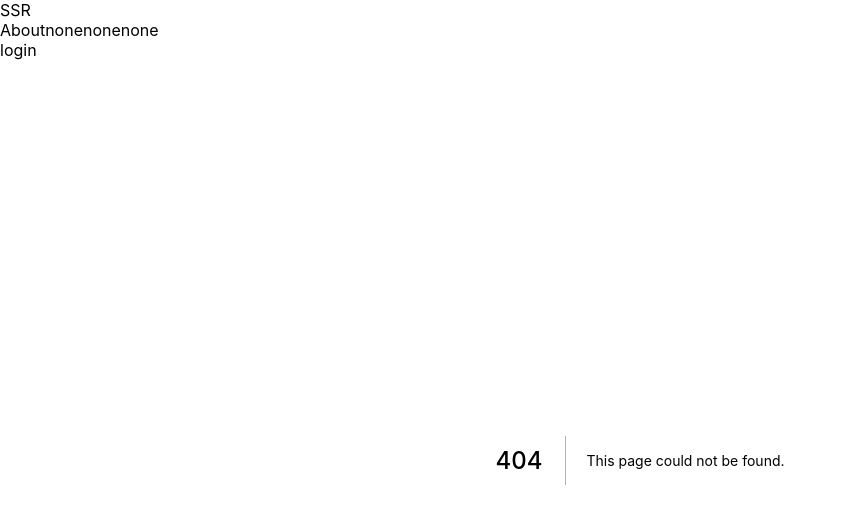
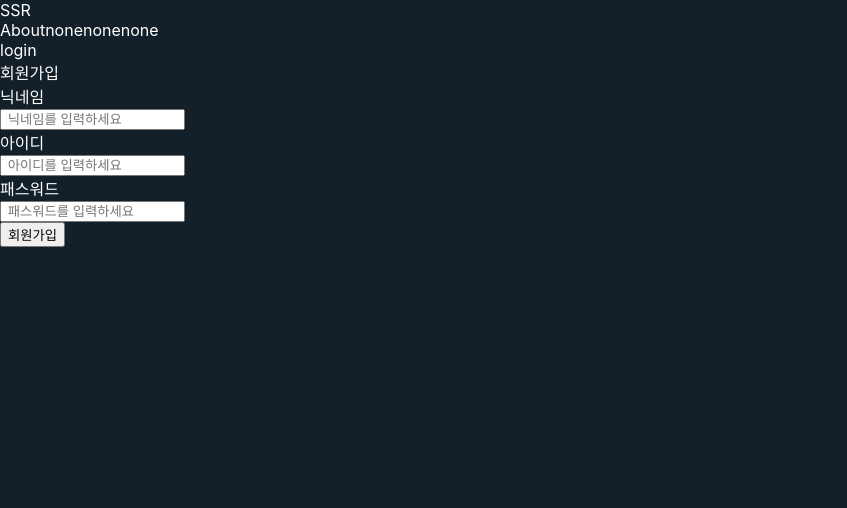
Before and after one commit to ananjaemin/SSR_myproject, a Next.js app: page /join in a window 1280 px wide. Before the commit this address had no page. Shown: the top 508 px of the page, without its empty margins (0-847 px from the left). Built offline with nearby package versions, Linux system fonts and the light colour scheme.

Commit message:
회원가입db등록까지

```diff
--- a/pages/api/hello.js
+++ b/pages/api/hello.js
@@ -2,7 +2,7 @@ import { db } from "../../lib/db";
 
 export default async function handler(req,res){
     try{
-        const rows = await db.query("select * from posts");
+        const rows = await db.query("select * from member");
         return res.json(rows)
     }
     catch{
--- /dev/null
+++ b/pages/api/join_post.js
@@ -0,0 +1,25 @@
+import { db } from "../../lib/db";
+
+export default function handler(req,res){
+    try{
+        switch(req.method){
+            case "POST":{
+                join(req,res)
+                return res.status(200).json({name:"db전송 성공"})
+            }
+        }
+    }
+    catch{
+        return res.status(200).json({name:"db전송 실패"})
+    }
+}
+
+const join = async(req,res)=>{
+    const {name,id,password} = req.body
+    const result = await db.query("insert into member set ?",{
+        name,
+        id,
+        password
+    });
+    return res.result
+}
--- a/pages/index.js
+++ b/pages/index.js
@@ -1,6 +1,8 @@
 export default function Home() {
   return (
     <div>
+
+
     </div>
   )
 }
--- /dev/null
+++ b/pages/join.js
@@ -0,0 +1,41 @@
+export default function join(){
+    return(
+        <div className="w-full h-[600px] flex items-center justify-center mt-10">
+             <div className='w-3/4 h-full flex items-center justify-center'>
+                <div className='w-[417px] h-[504px] bg-stone-200 flex flex-col items-center'>
+                    <div className='w-3/4 h-[80px] text-black font-bold flex items-center justify-center text-3xl'>
+                        회원가입
+                    </div>
+
+                    <form method="POST" action="./api/join_post" className="w-full h-full flex flex-col items-center">
+
+                        <div className='w-3/4 flex justify-center items-center flex-col mb-4'>
+                            <div className='w-full text-black font-[1000] mb-2'>
+                                닉네임
+                            </div>
+                            <input name="name" placeholder=" 닉네임를 입력하세요" className='text-black bg-stone-200 w-[295px] h-[40px] border-solid border-2 border-stone-300'></input>
+                        </div>
+                        <div className='w-3/4 flex justify-center items-center flex-col mb-4'>
+                            <div className='w-full text-black font-[1000] mb-2'>
+                                아이디
+                            </div>
+                            <input name="id" placeholder=" 아이디를 입력하세요" className='text-black bg-stone-200 w-[295px] h-[40px] border-solid border-2 border-stone-300'></input>
+                        </div>
+                        <div className='w-3/4 flex justify-center items-center flex-col'>
+                            <div className='w-full text-black font-[1000] mb-2'>
+                                패스워드
+                            </div>
+                            <input name="password" type="password" placeholder=" 패스워드를 입력하세요" className='text-black bg-stone-200 w-[295px] h-[40px] border-solid border-2 border-stone-300'></input>
+                        </div>
+                        <div className='w-3/4 h-[100px] flex items-center justify-center flex-col mt-6'>
+                            <button name="joinbutton" type="submit" className='w-[158px] h-[54px] bg-black text-stone-100 text-2xl font-bold'>회원가입</button>
+                        </div>
+
+                    </form>
+
+
+                </div>
+            </div>
+        </div>
+    )
+}
--- a/styles/globals.css
+++ b/styles/globals.css
@@ -20,3 +20,8 @@ a {
 * {
   box-sizing: border-box;
 }
+
+input:focus {
+  color: black;
+  outline:none;
+}
```
Also changed, not shown: pages/login.js (+40 -3 lines), pages/api/login.js (added).
